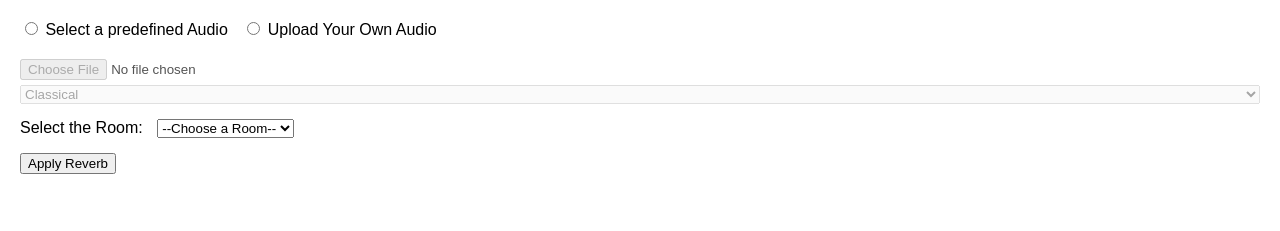
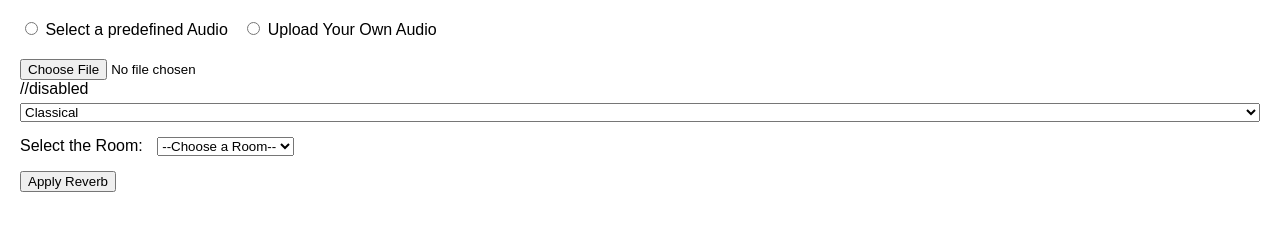
Before and after one commit to MateoVTLN/ACTAM_PROJ, a plain HTML site: page index.html in a window 1280 px wide. Shown: the part 61-292 px from the top of the page. Drawn offline with Linux system fonts and the light colour scheme; a script that the page names is missing.

Commit message:
Update index.html

```diff
--- a/index.html
+++ b/index.html
@@ -21,8 +21,8 @@
 
     <!-- Audio file selection -->
     <div id="audio-selection">
-        <input type="file" id="audio-file-input" disabled >
-        <select id="site-audio-select"  disabled >
+        <input type="file" id="audio-file-input"  >  //disabled
+        <select id="site-audio-select"   >  //disabled
             <option value="assets/audio_samples/onclassical_demo_demicheli_geminiani_pieces_allegro-in-f-major_small-version_32b_aio.wav">Classical</option>
             <option value="assets/audio_samples/chain_solo_32.wav">The Chain solo by Fleetwood Mac</option>
         </select>
```
